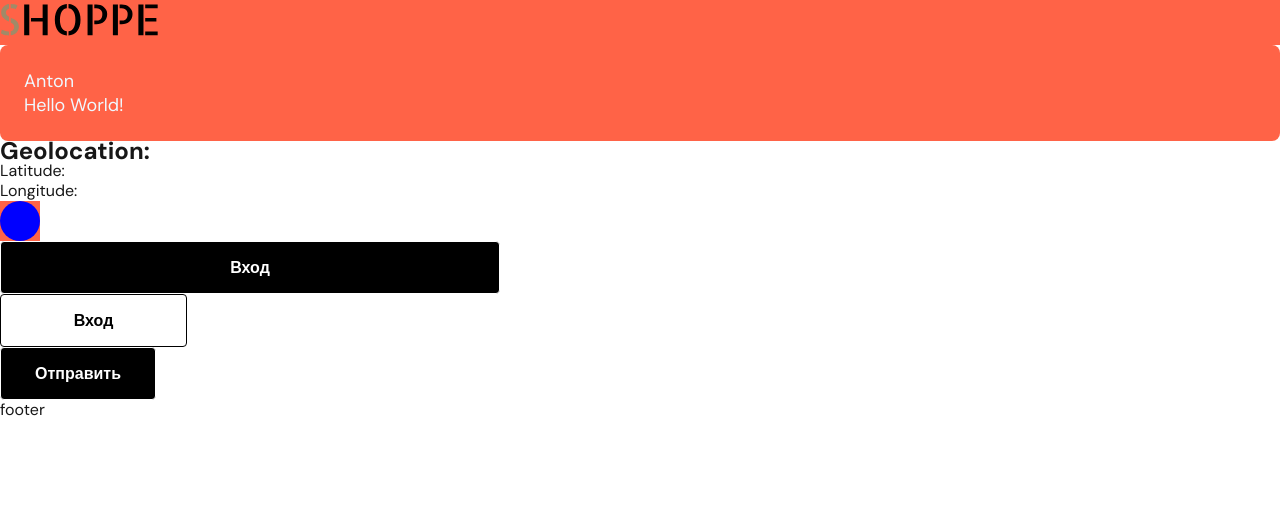
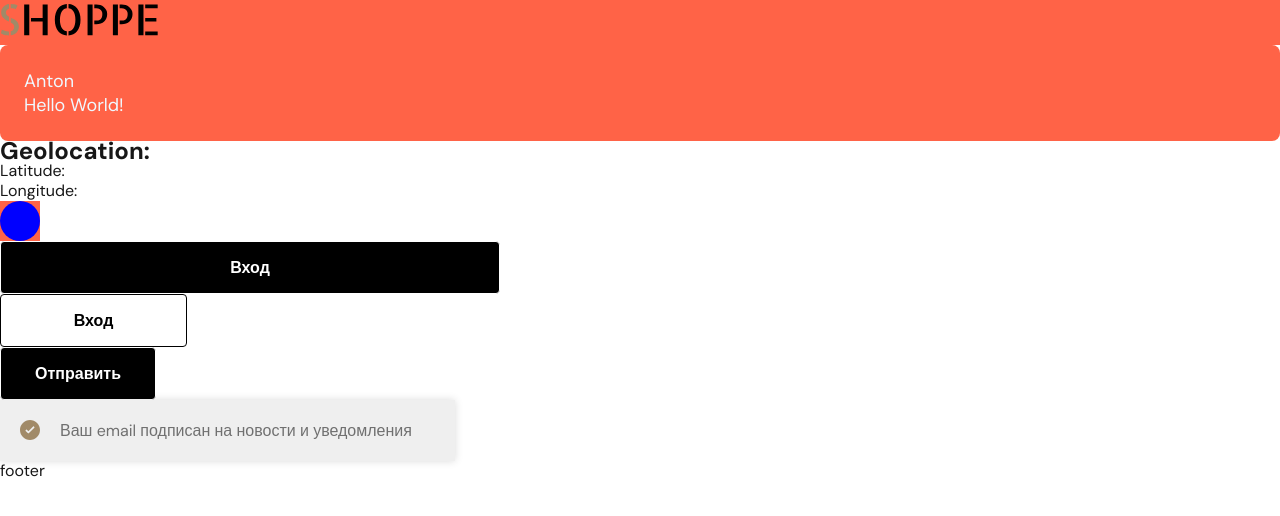
Before and after one commit to ministrov/shoppe-ecommerce-next, a Next.js app: page / in a window 1280 px wide. Shown: the top 516 px of the page. Built offline with nearby package versions, Linux system fonts and the light colour scheme; no server answers.

Commit message:
feature - End up operating on creating successMessage component

```diff
--- a/app/(site)/globals.css
+++ b/app/(site)/globals.css
@@ -1,7 +1,7 @@
 :root {
   --font-dm-sans: "DM Sans", sans-serif;
   --white: #ffffff;
-  --light-gray-200: hsl(0, 0%, 94%);
+  --light-gray-200: #EFEFEF;
   --light-gray-150: #D8D8D8;
   --light-gray: #707070;
   --accent: #A18A68;
--- a/app/(site)/page.tsx
+++ b/app/(site)/page.tsx
@@ -2,6 +2,7 @@ import { Profile } from '@/components/profile/Profile';
 import GeolocationContainer from '@/components/geolocationContainer/GeolocationContainer';
 import Circle from '@/components/circle/Circle';
 import Button from '@/components/button/Button';
+import SuccessMessage from '@/components/succesMessage/SuccessMessage';
 
 export default function Home() {
   return (
@@ -17,6 +18,8 @@ export default function Home() {
         <Button size={'medium'} ghost>Вход</Button>
         <Button size={'small'}>Отправить</Button>
       </div>
+
+      <SuccessMessage/>
     </div>
   );
 }
--- a/components/succesMessage/SuccesMessage.module.css
+++ b/components/succesMessage/SuccesMessage.module.css
@@ -1,4 +1,16 @@
 .success {
-  background-color: thistle;
+  display: flex;
+  gap: 20px;
+  max-width: 455px;
+  padding: 20px;
+  background-color: var(--light-gray-200);
   box-shadow: 0px 0px 8px 0px #00000026;
 }
+
+.success p {
+  font-family: inherit;
+  font-weight: 400;
+  font-size: 16px;
+  line-height: 21px;
+  color: var(--light-gray);
+}
```
